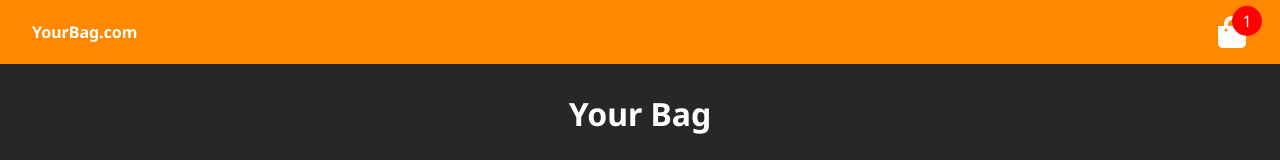
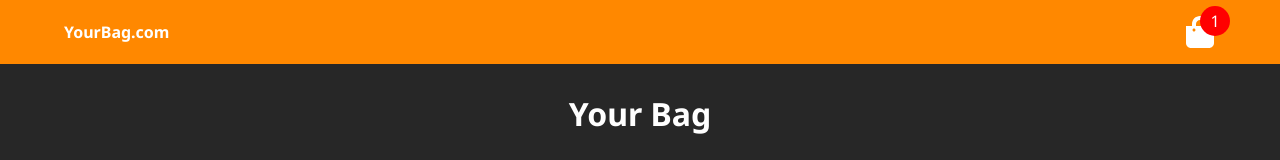
Before and after one commit to Leonelmarianog/react-projects-john-smilga, a React (Create React App) app: page / in a window 1280 px wide. Shown: the top 160 px of the page. Built offline with nearby package versions, Linux system fonts and the light colour scheme.

Commit message:
Update Header padding

```diff
--- a/src/components/Header.jsx
+++ b/src/components/Header.jsx
@@ -8,7 +8,7 @@ const Container = styled.header`
   display: flex;
   justify-content: space-between;
   align-items: center;
-  padding: 0 2em;
+  padding: 0 4em;
 `;
 
 const Brand = styled.a`
```
